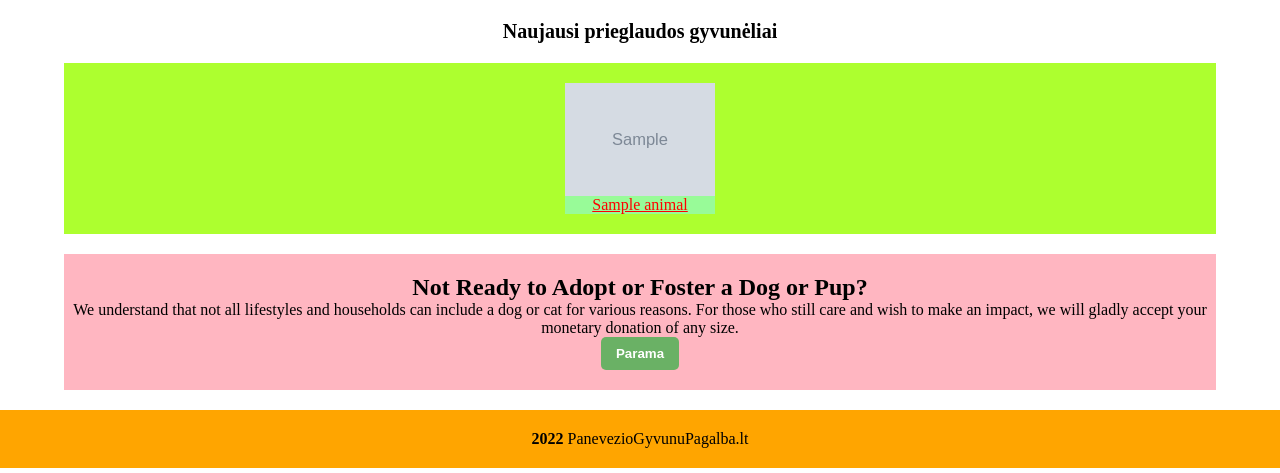
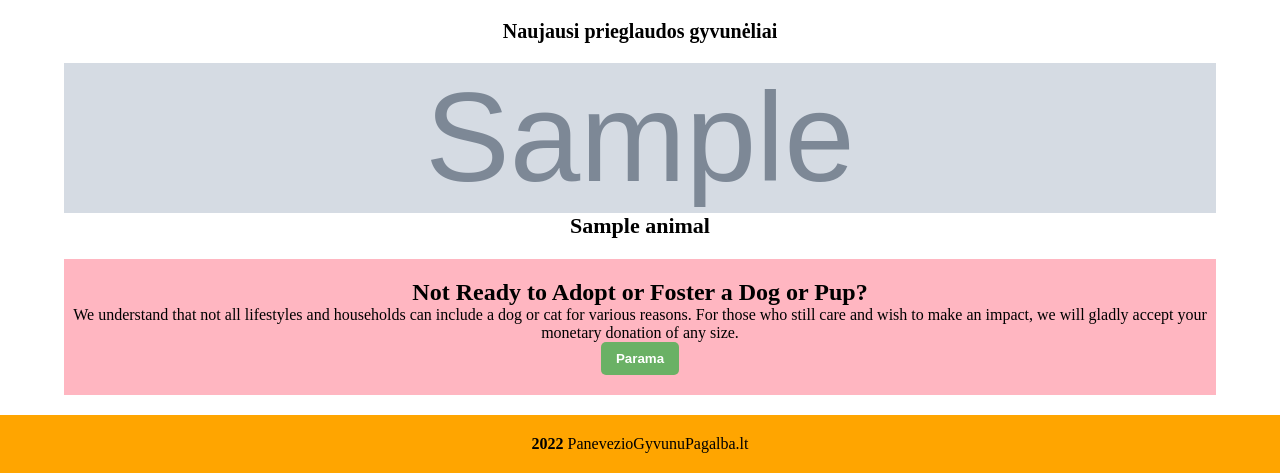
Before and after one commit to azegas/pagalbaGyvunams, a Django app: page / in a window 1280 px wide. Shown: the part 630-1103 px from the top of the page. Run offline with Django 4.2, Linux system fonts and the light colour scheme; tables that the repository leaves empty hold one stand-in row (values such as "Sample post"); grey boxes marked "Sample" are stand-in pictures; some libraries are stand-ins or nearby versions.

Commit message:
feat: from flex to grid in all galleries

```diff
--- a/pagalbaGyvunams/gyvuneliai/static/gyvuneliai/style.css
+++ b/pagalbaGyvunams/gyvuneliai/static/gyvuneliai/style.css
@@ -170,31 +170,6 @@ nav a {
   padding: 20px 0px;
 }
 
-.home-animal-card-wrapper {
-  background-color: greenyellow;
-  display: flex;
-  flex-direction: row;
-  flex-wrap: wrap;
-  justify-content: center;
-  gap: 20px;
-  padding: 20px 0px;
-}
-
-.home-animal-card {
-  display: flex;
-  flex-direction: column;
-  background-color: palegreen;
-  text-align: center;
-}
-
-.home-animal-card img {
-  width: 150px;
-}
-
-.home-animal-card a {
-  color: red;
-}
-
 .home-cta {
   display: flex;
   flex-direction: column;
@@ -222,21 +197,24 @@ footer {
   margin-top: 70px;
 }
 
-.animal-gallery-title {
-  color: pink;
-  text-align: center;
-  padding: 20px;
+.animal-gallery-card {
+  display: flex;
+  flex-direction: column;
+  justify-content: center;
+  align-items: center;
+  text-decoration: none;
 }
 
 .animal-gallery-wrapper {
-  display: flex;
-  gap: 20px;
-  flex-wrap: wrap;
-  justify-content: center;
+  display: grid;
+  gap: 1rem;
+  grid-template-columns: repeat(auto-fit, minmax(150px, 1fr));
 }
 
 .animal-gallery-card-img {
-  width: 200px;
+  width: 100%;
+  height: 150px;
+  object-fit: cover;
 }
 
 .animal-gallery-card-title {
--- a/pagalbaGyvunams/gyvuneliai/templates/gyvuneliai/home.html
+++ b/pagalbaGyvunams/gyvuneliai/templates/gyvuneliai/home.html
@@ -25,13 +25,13 @@
                 </div>
             </div>
             <h2 class="page-title">Naujausi prieglaudos gyvunėliai</h2>
-            <div class="home-animal-card-wrapper">
+            <div class="animal-gallery-wrapper">
                 {% for animal in animals %}
-                <div class="home-animal-card">
-                    <img src="{{animal.photo.url}}">
-                    <a href="{% url 'suo' animal.id %}">{{animal.title}}</a>
-                </div>
-                {% empty %}
+                <a href="{% url 'suo' animal.id %}" class="animal-gallery-card">
+                    <img class="animal-gallery-card-img" src="{{animal.photo.url}}" alt="Card image cap">
+                    <h5 class="animal-gallery-card-title">{{animal.title}}</h5>
+                </a>
+                    {% empty %}
                 <h3>no posts found...</h3>
                 {% endfor %}
             </div>
--- a/pagalbaGyvunams/gyvuneliai/views.py
+++ b/pagalbaGyvunams/gyvuneliai/views.py
@@ -8,7 +8,7 @@ from django.db import connection
 def home(request):
 
     # animals = Animal.objects.all()
-    animals = Animal.objects.filter(active=True)[:4]
+    animals = Animal.objects.filter(active=True)[:8]
 
     # print(animals)
     # print(connection.queries)
```
Also changed, not shown: pagalbaGyvunams/gyvuneliai/templates/gyvuneliai/kates.html (+5 -6 lines), pagalbaGyvunams/gyvuneliai/templates/gyvuneliai/sunys.html (+4 -5 lines).
